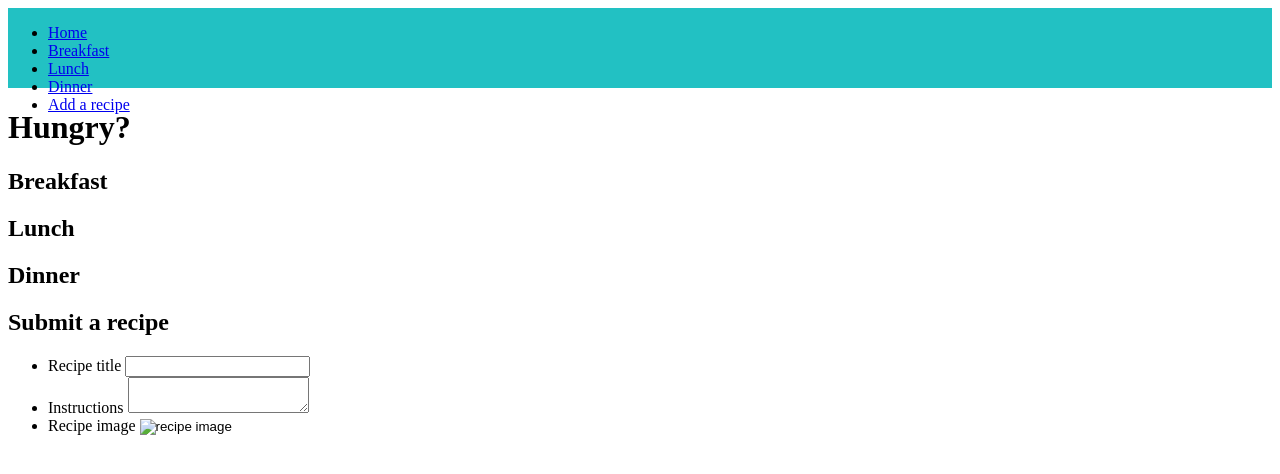
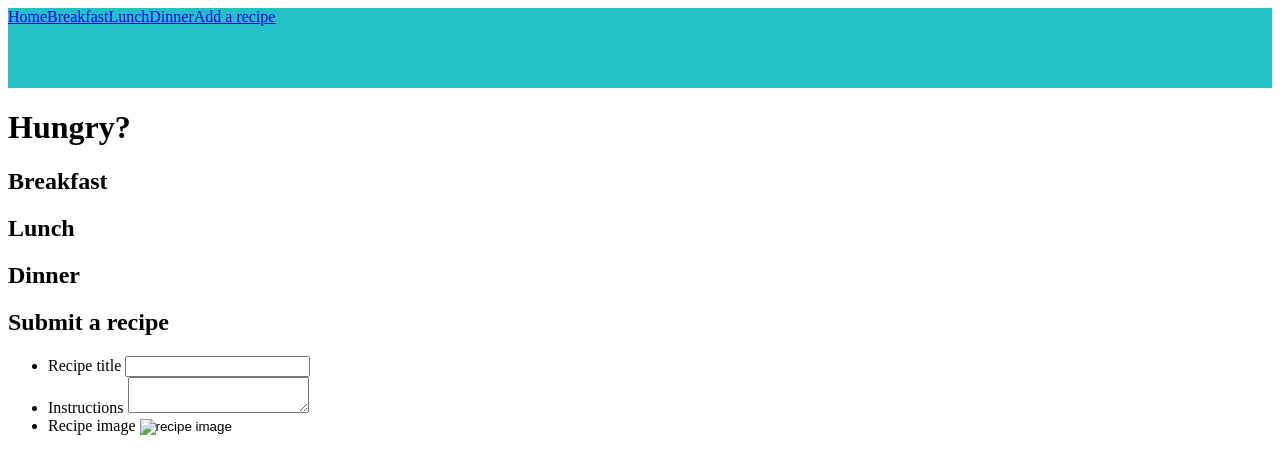
Before and after one commit to thebauSoftwire/thebauSoftwire.github.io, a plain HTML site: page index.html in a window 1280 px wide. Drawn offline with Linux system fonts and the light colour scheme.

Commit message:
removing list

```diff
--- a/index.html
+++ b/index.html
@@ -7,13 +7,11 @@
   </head>
   <body>
     <nav>
-        <ul>
-            <li><a href="#home">Home</a></li>
-            <li><a href="#breakfast">Breakfast</a></li>
-            <li><a href="#lunch">Lunch</a></li>
-            <li><a href="#dinner">Dinner</a></li>
-            <li><a href="#recipe-submission">Add a recipe</a></li>
-        </ul>
+        <a href="#home">Home</a>
+        <a href="#breakfast">Breakfast</a>
+        <a href="#lunch">Lunch</a>
+        <a href="#dinner">Dinner</a>
+        <a href="#recipe-submission">Add a recipe</a>
     </nav>
     <h1 id="home">Hungry?</h1>
     <h2 id="breakfast">Breakfast</h2>
--- a/styles.css
+++ b/styles.css
@@ -11,4 +11,5 @@ nav {
     height: 5rem;
     background: rgb(34,193,195);
     background: linear-gradient(45deg, --secondary-accent, --primary-accent);
+    width: 100%;
 }
```
